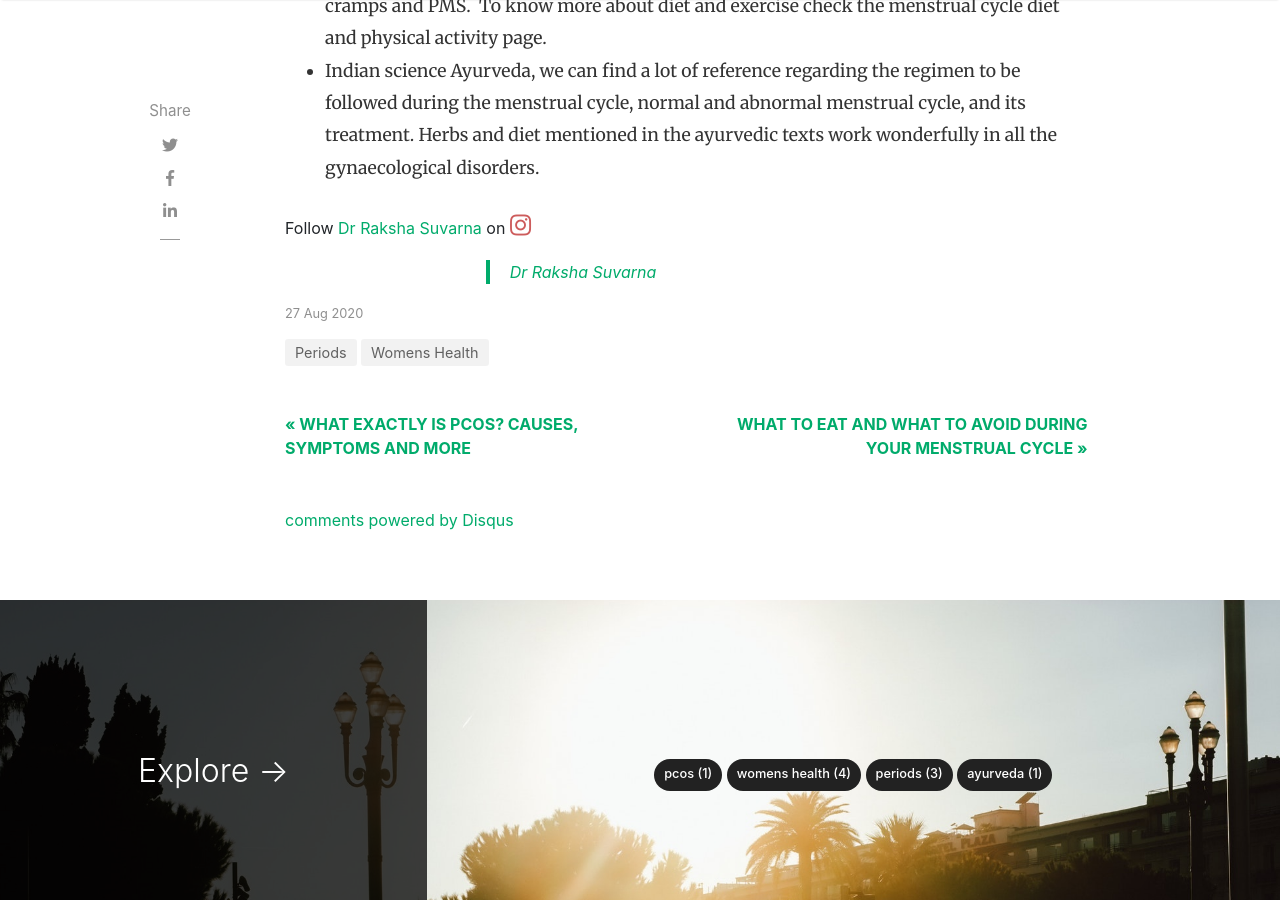
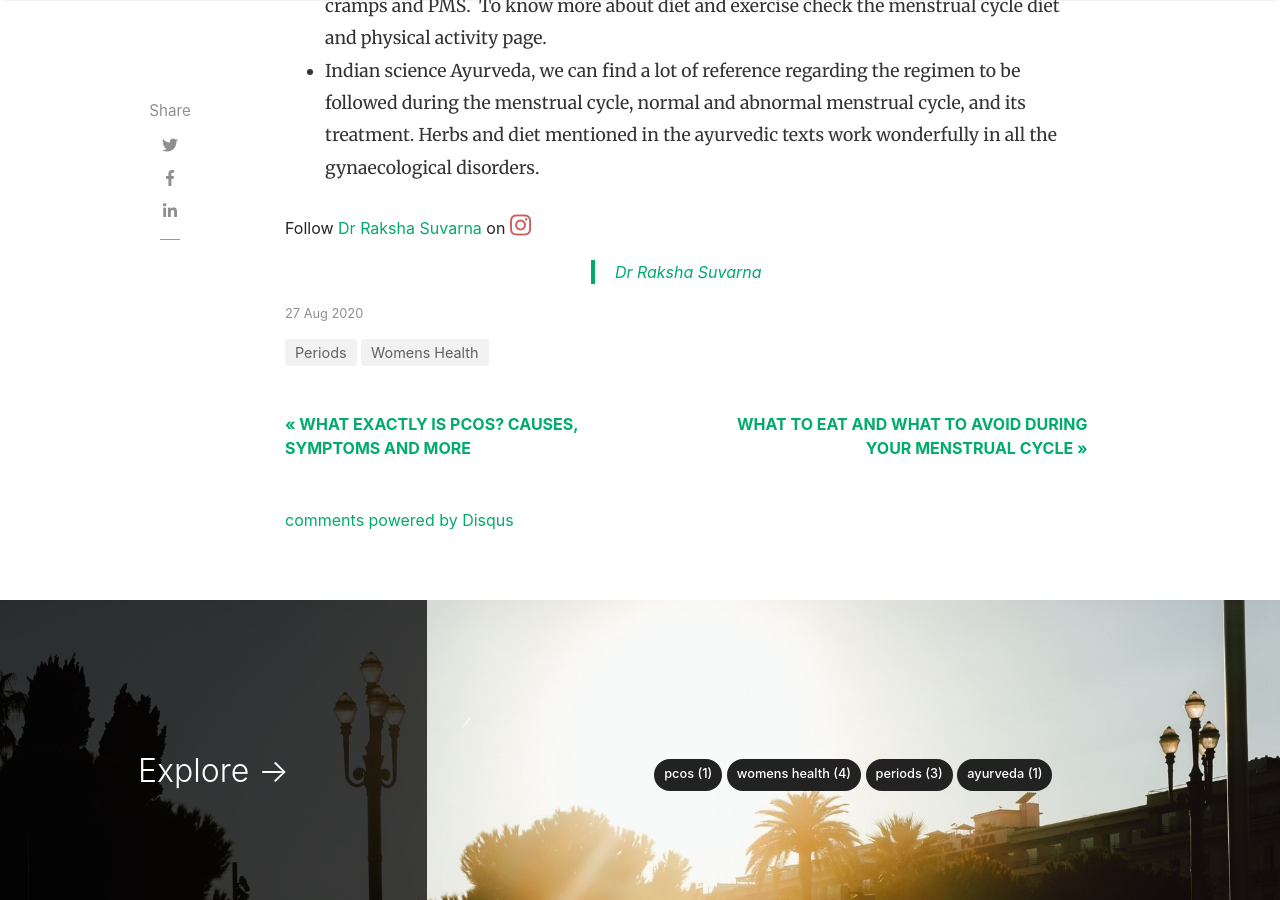
Before and after one commit to ayurdoc/ayurdoc.github.io, a Jekyll site: the page built from _posts/2020-08-27-educating-your-little-one-about-periods.md, in a window 1280 px wide and 900 px high, scrolled down 2965 px. Built offline with Jekyll 4.4.1, drawn with Linux system fonts in a browser that asks for light colours; nearby versions of some CDN libraries; comment, search, counter and statistics services are not loaded.

Commit message:
FB page center fix

```diff
--- a/_layouts/post.html
+++ b/_layouts/post.html
@@ -109,9 +109,7 @@ post_class: post-template
             </p>
 
             <!-- Facebook Page-->
-            <div style="margin: auto; width: 50%;">
-            <div class="fb-page" data-href="https://www.facebook.com/Dr-Raksha-Suvarna-103919638068822" data-tabs="" data-width="" data-height="" data-small-header="true" data-adapt-container-width="true" data-hide-cover="false" data-show-facepile="true"><blockquote cite="https://www.facebook.com/Dr-Raksha-Suvarna-103919638068822" class="fb-xfbml-parse-ignore"><a href="https://www.facebook.com/Dr-Raksha-Suvarna-103919638068822">Dr Raksha Suvarna</a></blockquote></div>
-            </div>
+            <div style=" display: flex; justify-content: center;" class="fb-page" data-href="https://www.facebook.com/Dr-Raksha-Suvarna-103919638068822" data-tabs="" data-width="" data-height="" data-small-header="true" data-adapt-container-width="true" data-hide-cover="false" data-show-facepile="true"><blockquote cite="https://www.facebook.com/Dr-Raksha-Suvarna-103919638068822" class="fb-xfbml-parse-ignore"><a href="https://www.facebook.com/Dr-Raksha-Suvarna-103919638068822">Dr Raksha Suvarna</a></blockquote></div>
 
             <!-- Post Date -->
             <p>
```
